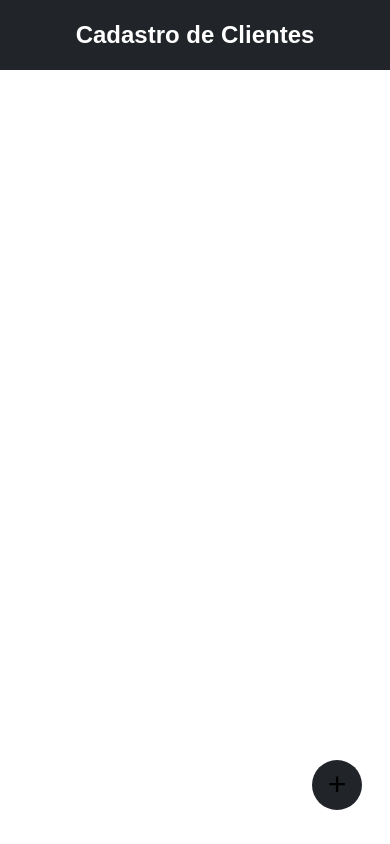
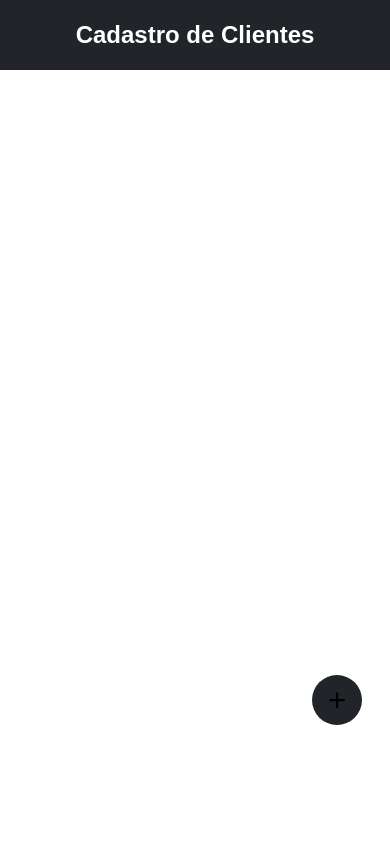
Before and after one commit to Danielgsouza/Cadastro-de-Clientes, a plain HTML site: page index.html in a window 390 px wide. Drawn offline with Linux system fonts and the light colour scheme.

Commit message:
Update button.css

```diff
--- a/style/button.css
+++ b/style/button.css
@@ -36,7 +36,7 @@ button.green{
         height: 50px;
         border-radius: 50%;
         position: fixed;
-        top: 90vh;
+        top: 80%;
         left: 80vw;
     }
     .button.mobile::before{
```
